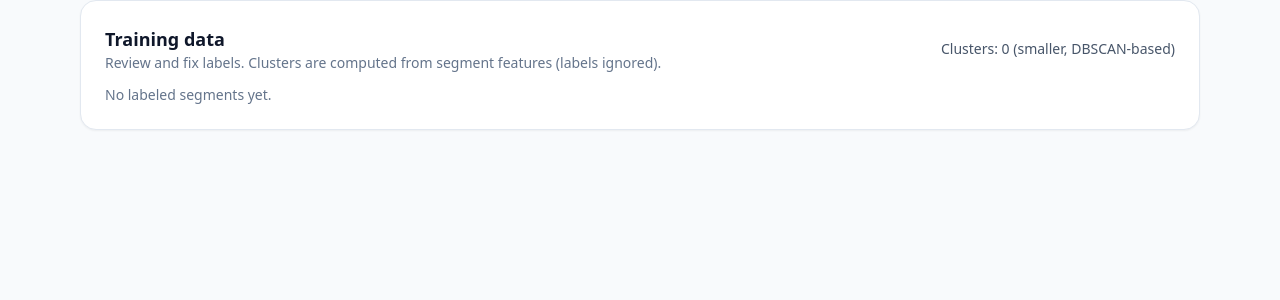
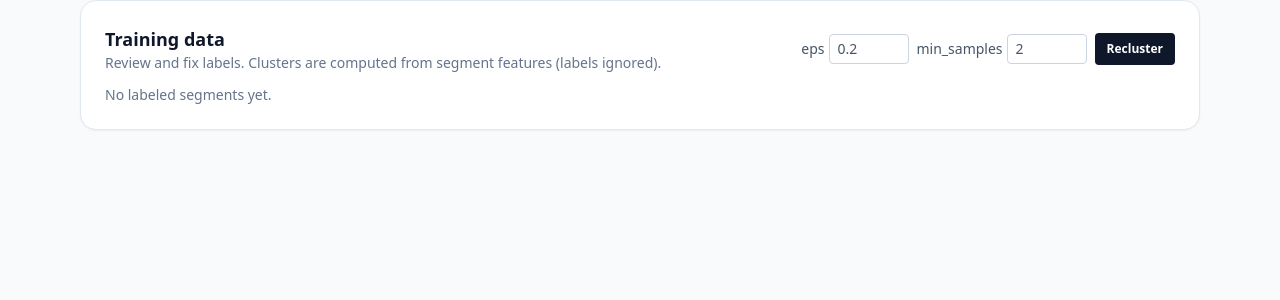
Before and after one commit to jonasneustock/hass_power_classifier, a FastAPI app: page /training-data in a window 1280 px wide. Shown: the part 112-412 px from the top of the page. Run offline with FastAPI, Linux system fonts and the light colour scheme; data that the repository does not hold is empty; parts of the project's set-up code (start-up, migrations or seed data) failed here and were passed over; some libraries are stand-ins or nearby versions.

Commit message:
clustering UI controllable

```diff
--- a/app/routers/training_data.py
+++ b/app/routers/training_data.py
@@ -47,10 +47,10 @@ def _cluster_segments(segments, eps=0.2, min_samples=2):
 
 
 @router.get("", response_class=HTMLResponse)
-def training_data_page(request: Request):
+def training_data_page(request: Request, eps: float = 0.2, min_samples: int = 2):
     log_event("Training data page viewed")
     labeled_segments = context.store.get_labeled_segments()
-    clustered = _cluster_segments(labeled_segments)
+    clustered = _cluster_segments(labeled_segments, eps=eps, min_samples=min_samples)
     cluster_counts = {}
     for seg in clustered:
         cluster_counts[seg["cluster"]] = cluster_counts.get(seg["cluster"], 0) + 1
@@ -63,6 +63,8 @@ def training_data_page(request: Request):
             "segments": clustered,
             "cluster_counts": cluster_counts,
             "appliances": appliances,
+            "eps": eps,
+            "min_samples": min_samples,
         },
     )
 
--- a/app/templates/training_data.html
+++ b/app/templates/training_data.html
@@ -6,9 +6,17 @@
       <h2 class="text-lg font-semibold">Training data</h2>
       <p class="text-sm text-slate-500">Review and fix labels. Clusters are computed from segment features (labels ignored).</p>
     </div>
-    <div class="text-sm text-slate-600">
-      <p>Clusters: {{ cluster_counts|length }} (smaller, DBSCAN-based)</p>
-    </div>
+    <form class="flex items-center gap-2 text-sm text-slate-600" method="get" action="/training-data">
+      <label class="flex items-center gap-1">
+        eps
+        <input class="w-20 rounded border border-slate-300 px-2 py-1 text-sm focus:border-blue-500 focus:ring-blue-500" type="number" step="0.01" min="0.01" name="eps" value="{{ eps }}" />
+      </label>
+      <label class="flex items-center gap-1">
+        min_samples
+        <input class="w-20 rounded border border-slate-300 px-2 py-1 text-sm focus:border-blue-500 focus:ring-blue-500" type="number" min="1" name="min_samples" value="{{ min_samples }}" />
+      </label>
+      <button class="rounded bg-slate-900 px-3 py-2 text-xs font-semibold text-white hover:bg-slate-800" type="submit">Recluster</button>
+    </form>
   </div>
   {% if segments %}
   <div class="mt-4 flex flex-wrap gap-2 text-xs text-slate-700">
```
